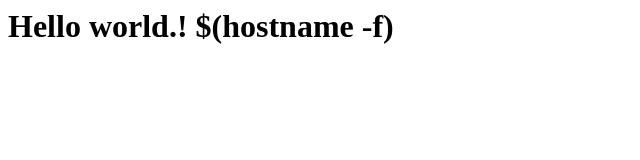
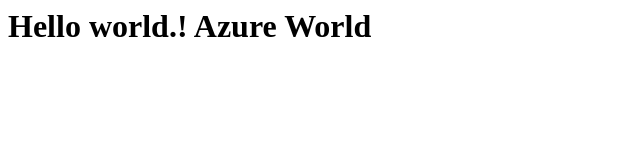
Before and after one commit to porwalameet/Azure, a plain HTML site: page index.html in a window 1280 px wide. Shown: the whole page, without its empty margins (0-640 px from the left). Drawn offline with Linux system fonts and the light colour scheme.

Commit message:
Update index.html
Updated index.html

```diff
--- a/index.html
+++ b/index.html
@@ -1 +1 @@
-<h1>Hello world.! $(hostname -f)</h1>
+<h1>Hello world.! Azure World</h1>
```
